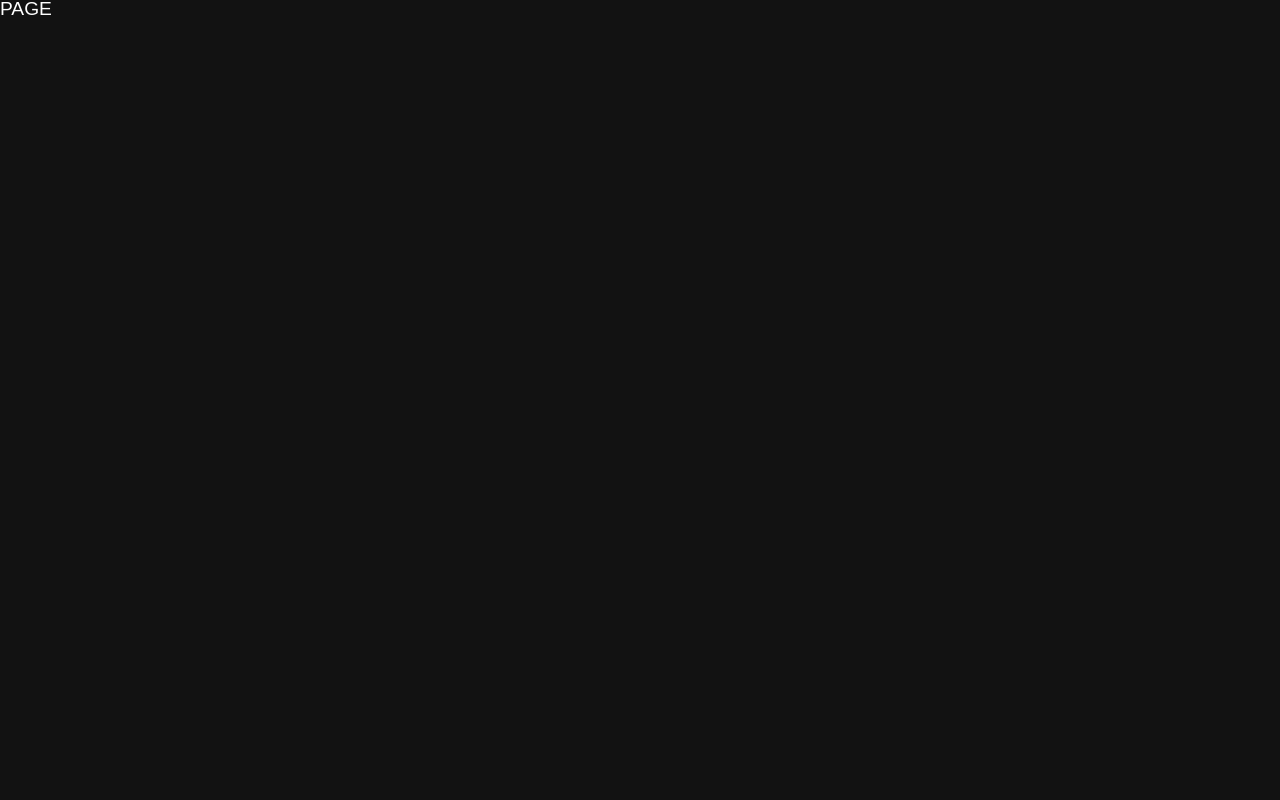
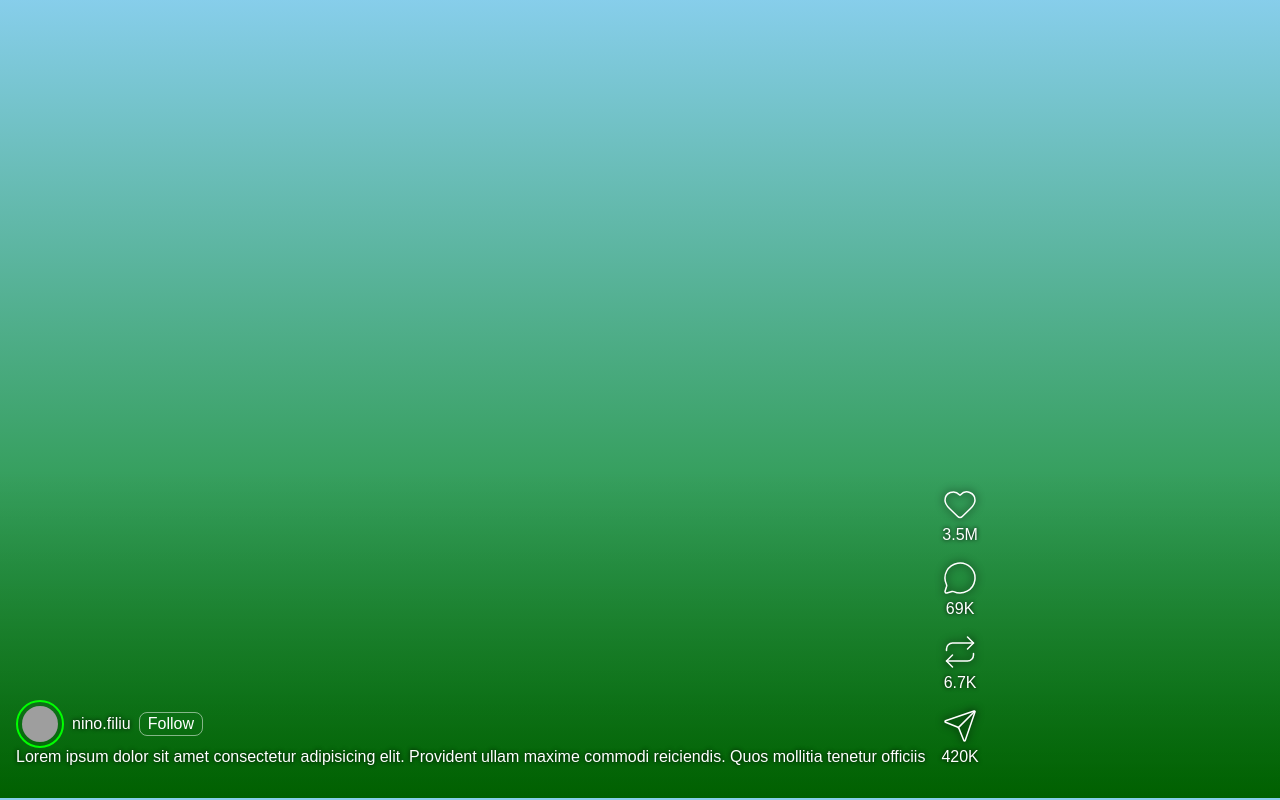
Before and after one commit to ninofiliu/lackadaisical, a React (Vite) app: page / in a window 1280 px wide. Built offline with nearby package versions, Linux system fonts and the light colour scheme; grey boxes are pictures that could not be loaded.

Commit message:
ig clone UI

```diff
--- a/src/App.tsx
+++ b/src/App.tsx
@@ -1,7 +1,43 @@
-import { useEffect, useRef } from "react";
+import * as Icons from "lucide-react";
+import { useEffect, useRef, type ReactNode } from "react";
 
-const Page = () => {
-  return <>PAGE</>;
+const Page = ({ children }: { children: ReactNode }) => {
+  return (
+    <>
+      {children}
+      <div className="overlay">
+        <div className="description">
+          <div className="desc-header">
+            <img src="//placekittens.com/100/100" />
+            <span>nino.filiu</span>
+            <button>Follow</button>
+          </div>
+          <div className="desc-text">
+            Lorem ipsum dolor sit amet consectetur adipisicing elit. Provident
+            ullam maxime commodi reiciendis. Quos mollitia tenetur officiis
+          </div>
+        </div>
+        <div className="icons">
+          <div className="icon-button">
+            <Icons.Heart size={36} strokeWidth={1} />
+            <span>3.5M</span>
+          </div>
+          <div className="icon-button">
+            <Icons.MessageCircle size={36} strokeWidth={1} />
+            <span>69K</span>
+          </div>
+          <div className="icon-button">
+            <Icons.Repeat size={36} strokeWidth={1} />
+            <span>6.7K</span>
+          </div>
+          <div className="icon-button">
+            <Icons.Send size={36} strokeWidth={1} />
+            <span>420K</span>
+          </div>
+        </div>
+      </div>
+    </>
+  );
 };
 
 export const App = () => {
@@ -37,13 +73,19 @@ export const App = () => {
   return (
     <div className="pages" ref={pagesRef}>
       <div className="page" ref={page0}>
-        <Page />
+        <Page>
+          <canvas />
+        </Page>
       </div>
       <div className="page" ref={page1}>
-        <Page />
+        <Page>
+          <canvas />
+        </Page>
       </div>
       <div className="page" ref={page2}>
-        <Page />
+        <Page>
+          <canvas />
+        </Page>
       </div>
     </div>
   );
--- a/src/main.css
+++ b/src/main.css
@@ -1,7 +1,6 @@
 :root {
   color-scheme: dark;
   font-family: sans-serif;
-  font-size: 1.2rem;
 }
 body {
   margin: 0;
@@ -11,6 +10,7 @@ canvas {
   width: 100vw;
   height: 100vh;
   object-fit: contain;
+  background: linear-gradient(skyblue, green);
 }
 * {
   box-sizing: border-box;
@@ -25,4 +25,51 @@ canvas {
   height: 100vh;
   overflow: hidden;
   scroll-snap-align: start;
+  position: relative;
 }
+.overlay {
+  position: absolute;
+  bottom: 0;
+  width: 100%;
+  background: linear-gradient(transparent, rgba(0, 0, 0, 0.25));
+  display: flex;
+  align-items: end;
+  padding: 16px;
+  padding-bottom: 32px;
+  gap: 16px;
+  text-shadow: 0 0 4px black;
+}
+.icons {
+  display: flex;
+  flex-direction: column;
+  gap: 16px;
+}
+.icon-button {
+  display: flex;
+  flex-direction: column;
+  align-items: center;
+  gap: 4px;
+}
+.icon-button svg {
+  filter: drop-shadow(0 0 4px black);
+}
+.desc-header {
+  display: flex;
+  align-items: center;
+  gap: 8px;
+}
+.desc-header img {
+  border-radius: 50%;
+  width: 48px;
+  height: 48px;
+  border: 2px solid lime;
+  padding: 4px;
+}
+button {
+  border: 1px solid rgba(255, 255, 255, 0.5);
+  border-radius: 8px;
+  font: inherit;
+  color: white;
+  padding: 2px 8px;
+  background-color: transparent;
+}
```
